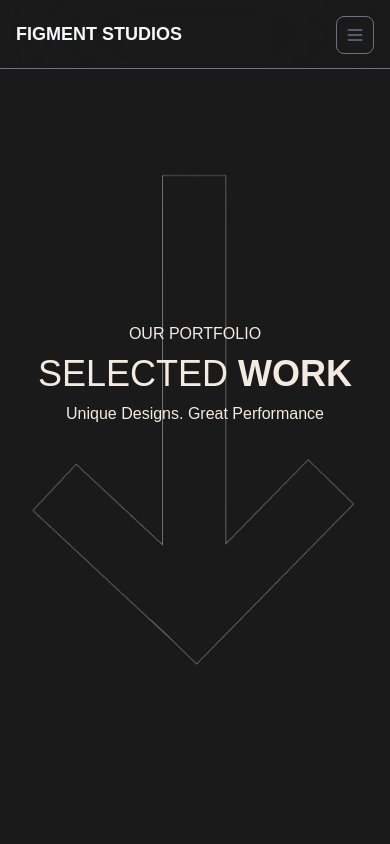
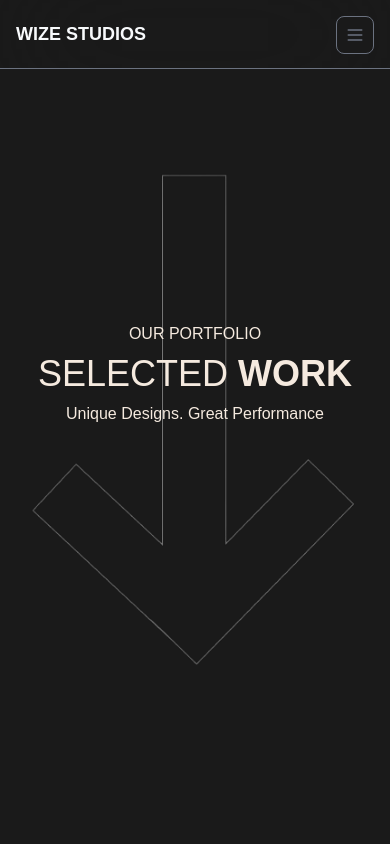
Before and after one commit to Trishaneww/figment-redesign, a Next.js app: page /work in a window 390 px wide. Shown: the top 844 px of the page. Built offline with nearby package versions, Linux system fonts and the light colour scheme; a web font is replaced by a local one.

Commit message:
updated footer links

```diff
--- a/components/Footer.tsx
+++ b/components/Footer.tsx
@@ -20,7 +20,8 @@ const Footer = () => {
                 <div className="flex gap-4">
                     {/* <p>4</p> */}
                     <div className="flex flex-col">
-                        <ul className="text-slate-50 text-base flex flex-col gap-2">
+                        <ul className="text-[#a4a4a4] text-base flex flex-col gap-2">
+                            <li className="text-[1.1rem] font-medium text-slate-50">Company</li>
                             <li><Link href="/#services" aria-label="navigation link">Services</Link></li>
                             <li><Link href="/work" aria-label="navigation link">Gallery</Link></li>
                             <li><Link href="/pricing" aria-label="navigation link"></Link>Pricing</li>
@@ -31,10 +32,11 @@ const Footer = () => {
 
                 <div className="flex gap-4">
                     <div className="flex flex-col">
-                        <ul className="text-slate-50 text-base flex flex-col gap-2">
-                            <li><Link href="mailto:mediabystephenson@gmail.com" target="_blank" aria-label="Email us now!">trishane@figmentstudios.ca</Link></li>
+                        <ul className="text-[#a4a4a4] text-base flex flex-col gap-2">
+                            <li className="text-[1.1rem] font-medium text-slate-50">Contact</li>
+                            <li><Link href="mailto:trishane@wizeconsulting.ca" target="_blank" aria-label="Email us now!">trishane@wizeconsulting.ca</Link></li>
                             <li>(647)-472-4119</li>
-                            <li><Link href="/https://www.instagram.com/stephenson.media/" target="_blank" aria-label="View more of our work on instagram">Instagram</Link></li>
+                            <li><Link href="https://www.instagram.com/wizestudios.ca" target="_blank" aria-label="View more of our work on instagram">Instagram</Link></li>
                         </ul>
                     </div>
                 </div>
--- a/components/Hero.tsx
+++ b/components/Hero.tsx
@@ -14,7 +14,7 @@ const Hero = () => {
     <div className="flex flex-col gap-2 items-center justify-center text-[#F5EADF] z-30 bg-[#1A1A1A]">
       <div className="flex flex-col items-center lg:w-[60%] text-center text-base gap-4 mt-44 px-6 max-w-[900px]">
         <p className="text-4xl lg:text-[3.5rem] lg:leading-[3.2rem] text-center font-semibold">
-          Stand out online with a custom website built for success.
+        Stand out online with a custom website built for success.
         </p>
         <p className="px-6 text-xl lg:w-[70%] xl:min-w-[700px]">
           We design and develop custom, high-performing websites tailored to
--- a/components/Navbar.tsx
+++ b/components/Navbar.tsx
@@ -19,7 +19,7 @@ const Navbar = () => {
                 "relative dark:text-slate-50 items-center flex space-x-1 text-slate-50"
               )}
               aria-label="homepage link">
-                <p className="text-lg lg:text-xl font-extrabold">FIGMENT STUDIOS</p>
+                <p className="text-lg lg:text-xl font-extrabold">WIZE STUDIOS</p>
           </Link>
 
           <div className="flex justify-center items-center gap-8">
```
